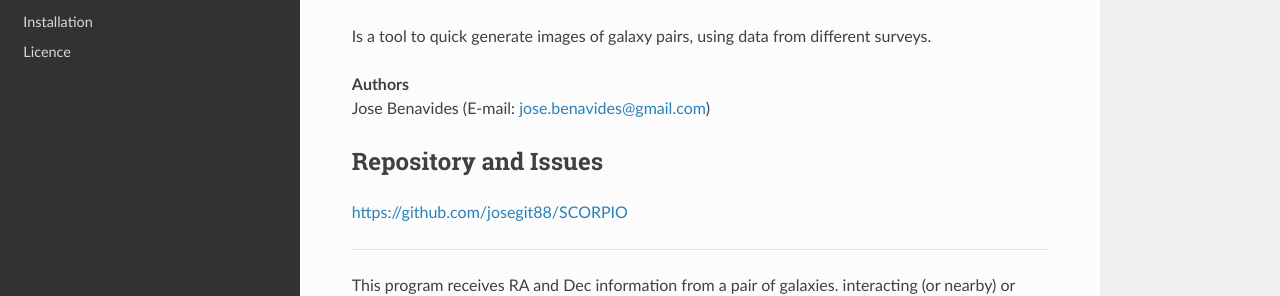
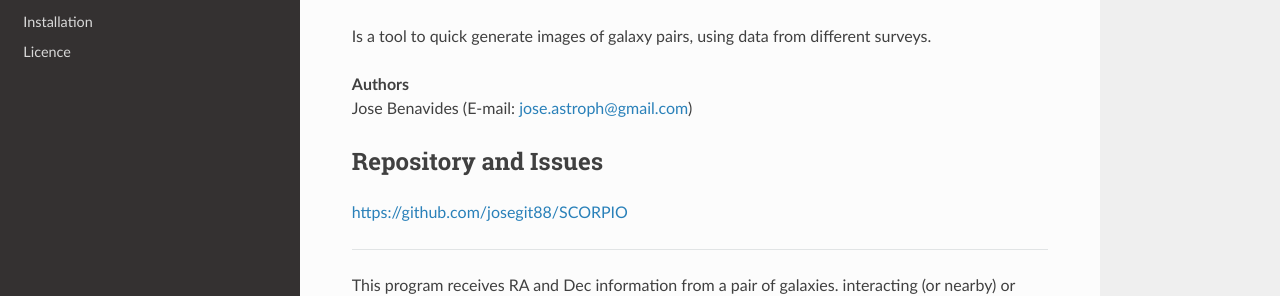
Before and after one commit to josegit88/SCORPIO, a Sphinx documentation site: the page built from docs/source/index.rst, in a window 1280 px wide and 900 px high, scrolled down 548 px. Shown: the part 159-455 px from the top of the window. Built offline with Sphinx 7.4.7 and the Read the Docs theme 2.0.0, drawn with Linux system fonts in a browser that asks for light colours.

Commit message:
update index

```diff
--- a/docs/source/index.rst
+++ b/docs/source/index.rst
@@ -41,7 +41,7 @@ Is a tool to quick generate images of galaxy pairs, using data from different su
 
 
 | **Authors**
-| Jose Benavides (E-mail: jose.benavides@gmail.com)
+| Jose Benavides (E-mail: jose.astroph@gmail.com)
 
 
 Repository and Issues
```
